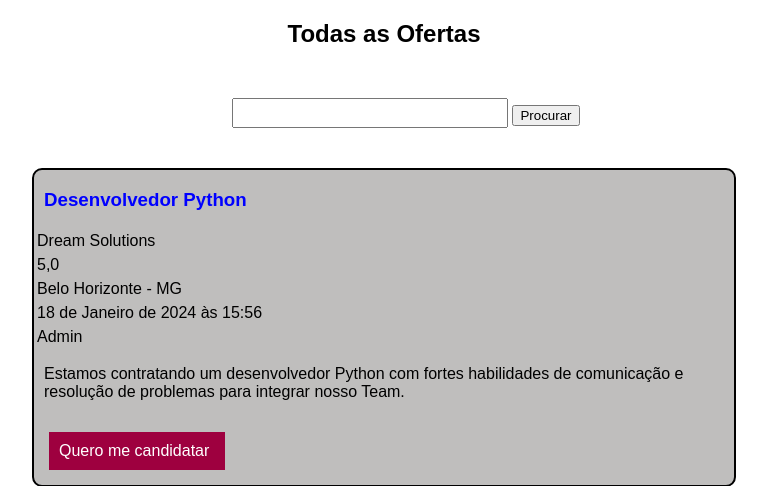
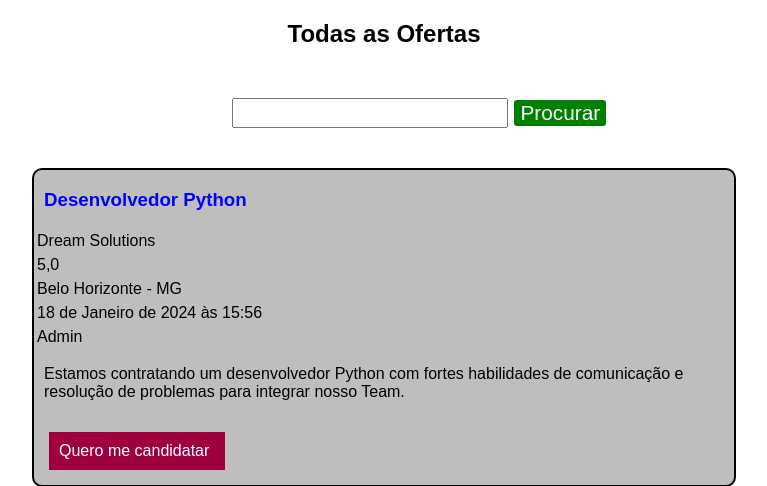
Before and after one commit to PedroNunesBH/django-career-portal, a Django app: page /job_list/ in a window 1280 px wide. Shown: the part 70-556 px from the top of the page, without its empty margins (256-1023 px from the left). Run offline with Django 5.2, Linux system fonts and the light colour scheme; data comes from the database, SQL or seed files in the repository.

Commit message:
Alteracao no button do formulario de job_list

```diff
--- a/jobs/templates/job_list.html
+++ b/jobs/templates/job_list.html
@@ -12,7 +12,7 @@
         <section class="section-content">
             <form class="offer-form-search" method="GET">
                 <input id="query-offer" name="search">
-                <button>Procurar</button>
+                <button class="btn-search-job">Procurar</button>
             </form>
     {% if object_list %}
         {% for offer in object_list %}
--- a/static/css/job_list.css
+++ b/static/css/job_list.css
@@ -58,3 +58,11 @@ body {
     text-align: center;
     font-weight: 600;
 }
+
+.btn-search-job {
+    font-size: 1.3rem;
+    color: white;
+    background-color: green;
+    border: 2px solid white;
+    border-radius: 5px;
+}
```
